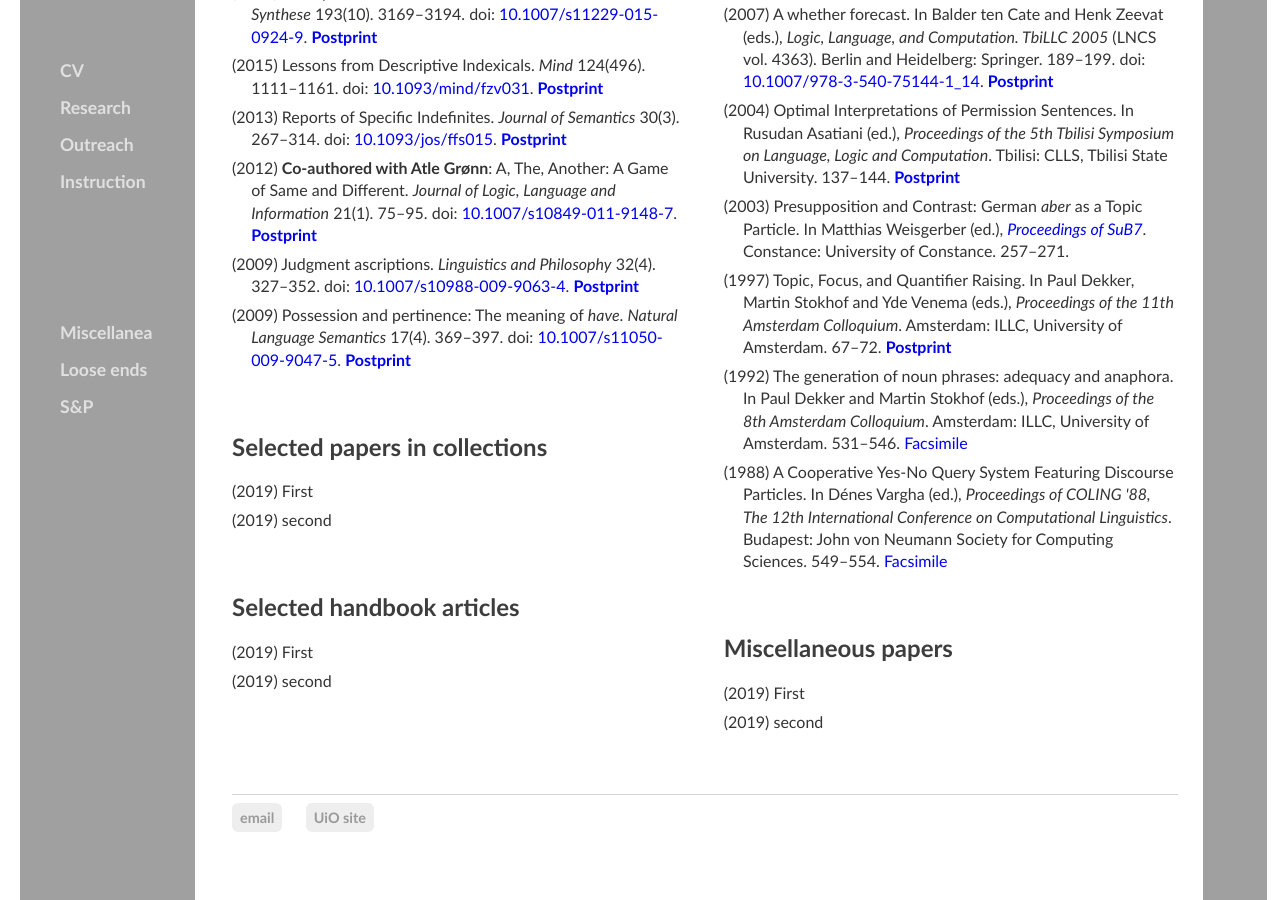
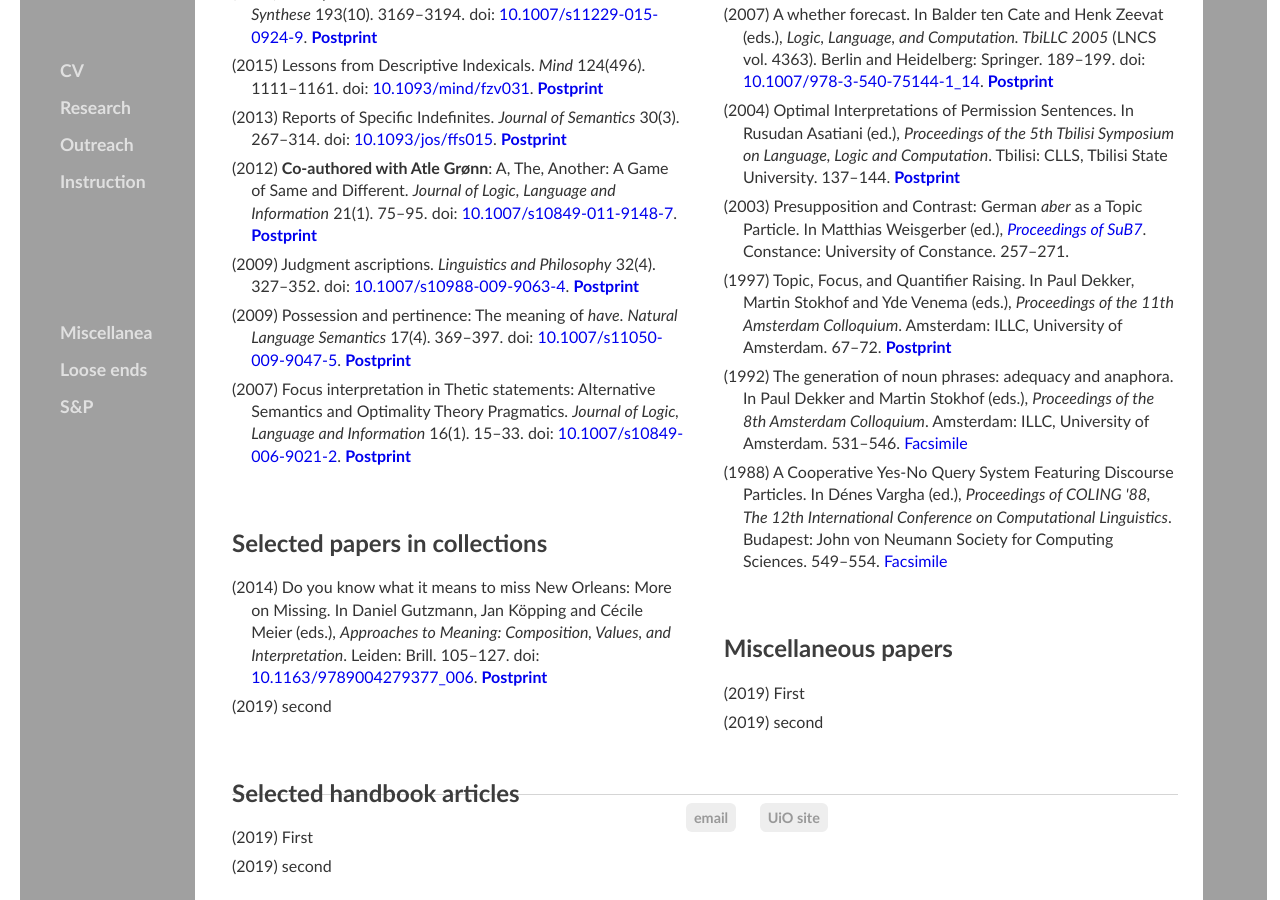
Before and after one commit to kjelljs/kjelljs.github.io, a Jekyll site: the page built from research/index.html, in a window 1280 px wide and 900 px high, scrolled down 718 px. Built offline with Jekyll 4.4.1, drawn with Linux system fonts in a browser that asks for light colours.

Commit message:
Update index.html

```diff
--- a/research/index.html
+++ b/research/index.html
@@ -35,11 +35,12 @@
 		    <li>(2012) <b>Co-authored with Atle Grønn</b>: A, The, Another: A Game of Same and Different. <i>Journal of Logic, Language and Information</i> 21(1). 75–95. doi: <a href="https://doi.org/10.1007/s10849-011-9148-7">10.1007/s10849-011-9148-7</a>. <a href="/pdf/GroSae.pdf"><b>Postprint</b></a></li>
 		    <li>(2009) Judgment ascriptions. <i>Linguistics and Philosophy</i> 32(4). 327–352. doi: <a href="https://doi.org/10.1007/s10988-009-9063-4">10.1007/s10988-009-9063-4</a>. <a href="/pdf/Jua.pdf"><b>Postprint</b></a></li>
 		    <li>(2009) Possession and pertinence: The meaning of <i>have</i>. <i>Natural Language Semantics</i> 17(4). 369–397. doi: <a href="https://doi.org/10.1007/s11050-009-9047-5">10.1007/s11050-009-9047-5</a>. <a href="/pdf/Jua.pdf"><b>Postprint</b></a></li>
+		    <li>(2007) Focus interpretation in Thetic statements: Alternative Semantics and Optimality Theory Pragmatics. <i>Journal of Logic, Language and Information</i> 16(1). 15–33. doi: <a href="https://doi.org/10.1007/s10849-006-9021-2">10.1007/s10849-006-9021-2</a>. <a href="/pdf/JLLI371.pdf"><b>Postprint</b></a></li>
     </ul>
 </br>
     <h2 id="coll">Selected papers in collections</h2>
 	    <ul id="pubs">
-		    <li>(2019) First </li>
+		    <li>(2014) Do you know what it means to miss New Orleans: More on Missing. In Daniel Gutzmann, Jan Köpping and Cécile Meier (eds.), <i>Approaches to Meaning: Composition, Values, and Interpretation</i>. Leiden: Brill. 105–127. doi: <a href="https://doi.org/10.1163/9789004279377_006">10.1163/9789004279377_006</a>. <a href="/pdf/CarpenterSaeboe.pdf"><b>Postprint</b></a></li>
 		    <li>(2019) second </li>
     </ul>
 </br>
```
